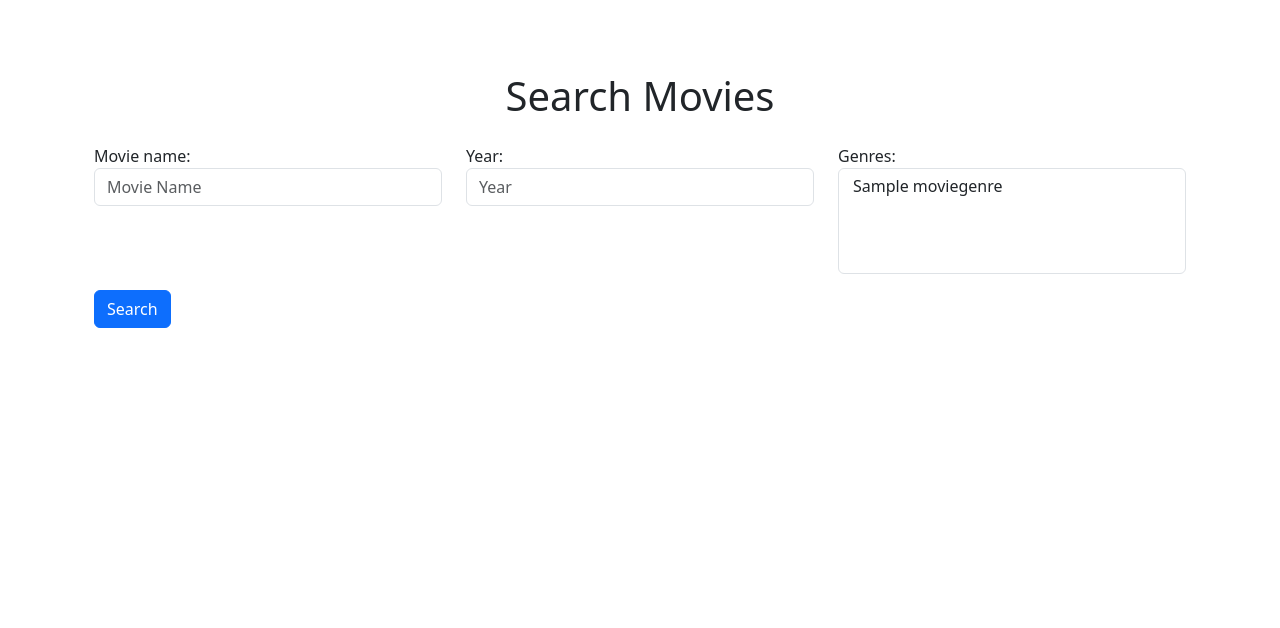
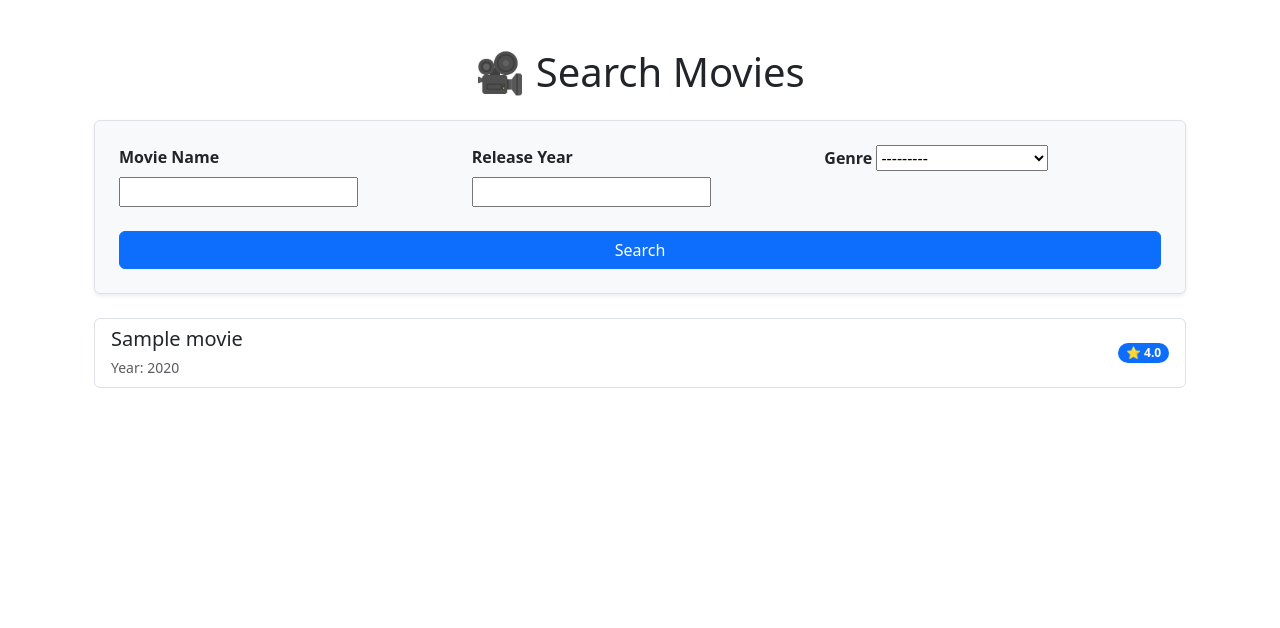
Before and after one commit to fedirky/Algorithmics-Movies-Project, a Django app: page /movies/search/ in a window 1280 px wide. Shown: the part 56-684 px from the top of the page. Run offline with Django 4.2, Linux system fonts and the light colour scheme; tables that the repository leaves empty hold one stand-in row (values such as "Sample post").

Commit message:
Search engine implemented

```diff
--- a/movies/forms.py
+++ b/movies/forms.py
@@ -1,17 +1,12 @@
+# forms.py
 from django import forms
-from .models import Movie
+from .models import Movie, MovieGenre
 
-class MovieSearchForm(forms.ModelForm):
-    class Meta:
-        model = Movie
-        fields = ['movie_name', 'year', 'genres']
-        widgets = {
-            'movie_name': forms.TextInput(attrs={'class': 'form-control', 'placeholder': 'Movie Name'}),
-            'year': forms.NumberInput(attrs={'class': 'form-control', 'placeholder': 'Year'}),
-            'genres': forms.SelectMultiple(attrs={'class': 'form-select'}),
-        }
-
-    def __init__(self, *args, **kwargs):
-        super().__init__(*args, **kwargs)
-        for field in self.fields.values():
-            field.required = False
+class MovieSearchForm(forms.Form):
+    name = forms.CharField(required=False, label="Movie Name")
+    year = forms.IntegerField(required=False, label="Release Year")
+    genre = forms.ModelChoiceField(
+        queryset=MovieGenre.objects.all(),
+        required=False,
+        label="Genre"
+    )
--- a/movies/templates/movies/search_form.html
+++ /dev/null
@@ -1,52 +0,0 @@
-{% extends 'base.html' %}
-
-{% block title %}Search{% endblock %}
-
-{% block content %}
-    <div class="container mt-5">
-        <h1 class="text-center">Search Movies</h1>
-        <form method="get" class="mt-4">
-            <div class="row">
-                <div class="col-md-4">
-                    {{ form.movie_name.label_tag }}
-                    {{ form.movie_name }}
-                </div>
-                <div class="col-md-4">
-                    {{ form.year.label_tag }}
-                    {{ form.year }}
-                </div>
-                <div class="col-md-4">
-                    {{ form.genres.label_tag }}
-                    {{ form.genres }}
-                </div>
-            </div>
-            <button type="submit" class="btn btn-primary mt-3">Search</button>
-        </form>
-
-        {% if results %}
-            <h2 class="mt-5">Results:</h2>
-            <div class="row mt-3">
-                {% for movie in results %}
-                    <div class="col-md-4">
-                        <div class="card movie-card">
-                            <div class="card-body">
-                                <h5 class="card-title">{{ movie.movie_name }}</h5>
-                                <p class="card-text">
-                                    <strong>Year:</strong> {{ movie.year }} <br>
-                                    <strong>Rating:</strong> ⭐ {{ movie.rating }} <br>
-                                    <strong>Genres:</strong>
-                                    {% for genre in movie.genres.all %}
-                                        <span class="badge bg-secondary">{{ genre.name }}</span>
-                                    {% endfor %}
-                                </p>
-                                <a href="{% url 'movie_detail' movie.movie_id %}" class="btn btn-primary">View Details</a>
-                            </div>
-                        </div>
-                    </div>
-                {% endfor %}
-            </div>
-        {% elif results is not None %}
-            <p class="text-danger mt-4">No movies found.</p>
-        {% endif %}
-    </div>
-{% endblock %}
--- /dev/null
+++ b/movies/templates/movies/search_movies.html
@@ -0,0 +1,45 @@
+{% extends 'base.html' %}
+
+{% block title %}Search Movies{% endblock %}
+
+{% block content %}
+    <div class="container my-4">
+        <h1 class="text-center mb-4">🎥 Search Movies</h1>
+
+        <form method="get" class="mb-4 p-4 border rounded shadow-sm bg-light">
+            <div class="row g-3">
+                <div class="col-md-4">
+                    <label for="id_name" class="form-label fw-bold">Movie Name</label>
+                    {{ form.name }}
+                </div>
+                <div class="col-md-4">
+                    <label for="id_year" class="form-label fw-bold">Release Year</label>
+                    {{ form.year }}
+                </div>
+                <div class="col-md-4">
+                    <label for="id_genre" class="form-label fw-bold">Genre</label>
+                    {{ form.genre }}
+                </div>
+            </div>
+            <button type="submit" class="btn btn-primary mt-4 w-100">Search</button>
+        </form>
+
+        <div class="list-group">
+            {% if results %}
+                {% for movie in results %}
+                    <a href="{% url 'movie_detail' movie_id=movie.movie_id %}" class="list-group-item list-group-item-action d-flex justify-content-between align-items-center">
+                        <div>
+                            <h5 class="mb-1">{{ movie.movie_name }}</h5>
+                            <small class="text-muted">Year: {{ movie.year }}</small>
+                        </div>
+                        <span class="badge bg-primary rounded-pill">⭐ {{ movie.rating }}</span>
+                    </a>
+                {% endfor %}
+            {% else %}
+                <div class="alert alert-warning" role="alert">
+                    No movies found. Please try different search criteria.
+                </div>
+            {% endif %}
+        </div>
+    </div>
+{% endblock %}
--- a/movies/urls.py
+++ b/movies/urls.py
@@ -4,5 +4,5 @@
 urlpatterns = [
     path('top-rated/', TopRatedMoviesView.as_view(), name='top_rated_movies'),
     path('movie/<str:movie_id>/', MoviePage.as_view(), name='movie_detail'),
-    path('search/', MovieSearchView.as_view(), name='search_movies'),
+    path('search/', MovieSearchView.as_view(), name='movie_search'),
 ]
--- a/movies/views.py
+++ b/movies/views.py
@@ -26,33 +26,32 @@
         movie_id = self.kwargs.get('movie_id')
         return get_object_or_404(Movie, movie_id=movie_id)
 
-class MovieSearchView(FormView):
-    template_name = 'movies/search_form.html'
-    form_class = MovieSearchForm
 
-    def get(self, request, *args, **kwargs):
+class MovieSearchView(ListView):
+    model = Movie
+    template_name = 'movies/search_movies.html'
+    context_object_name = 'results'
+
+    def get_queryset(self):
+        queryset = super().get_queryset()
         form = self.get_form()
-        query_results = None
+        if form.is_valid():
+            name = form.cleaned_data.get('name')
+            year = form.cleaned_data.get('year')
+            genre = form.cleaned_data.get('genre')
 
-        if form.is_valid():
-            query_results = self.get_queryset(form)
+            if name:
+                queryset = queryset.filter(movie_name__icontains=name)
+            if year:
+                queryset = queryset.filter(year=year)
+            if genre:
+                queryset = queryset.filter(genres=genre)
+        return queryset
 
-        return self.render_to_response(self.get_context_data(form=form, results=query_results))
+    def get_form(self):
+        return MovieSearchForm(self.request.GET or None)
 
-    def get_queryset(self, form):
-        # Отримуємо дані з форми
-        movie_name = form.cleaned_data.get('movie_name')
-        year = form.cleaned_data.get('year')
-        genres = form.cleaned_data.get('genres')
-
-        # Створюємо базовий запит
-        query_results = Movie.objects.all()
-
-        if movie_name:
-            query_results = query_results.filter(movie_name__icontains=movie_name)
-        if year:
-            query_results = query_results.filter(year=year)
-        if genres.exists():
-            query_results = query_results.filter(genres__in=genres).distinct()
-
-        return query_results
+    def get_context_data(self, **kwargs):
+        context = super().get_context_data(**kwargs)
+        context['form'] = self.get_form()
+        return context
--- a/users/templates/base.html
+++ b/users/templates/base.html
@@ -64,7 +64,7 @@
                             <a class="nav-link" href="{% url 'top_rated_movies' %}">Top Rated Movies</a>
                         </li>
                         <li class="nav-item">
-                            <a class="nav-link" href="{% url 'search_movies' %}">Search</a>
+                            <a class="nav-link" href="{% url 'movie_search' %}">Search</a>
                         </li>
                         <li class="nav-item">
                             <a class="nav-link" href="/admin/">Admin</a>
```
Also changed, not shown: movies/templates/movies/movie_detail.html (+6 -15 lines).
